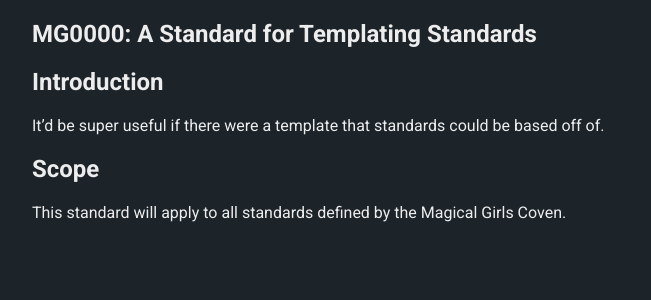
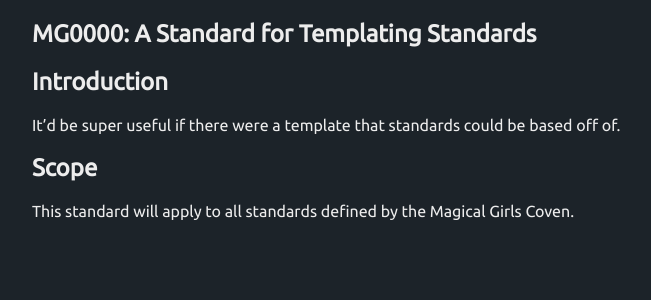
Before and after one commit to mgcoven/Standards, a Jekyll site: the page built from _standards/mg0000/mg0000.md, in a window 1280 px wide. Shown: the top 300 px of the page, without its empty margins (292-943 px from the left). Built offline with Jekyll 4.4.1, drawn with Linux system fonts in a browser that asks for light colours.

Commit message:
Change font to Ubuntu

```diff
--- a/_layouts/default.html
+++ b/_layouts/default.html
@@ -13,7 +13,7 @@
   {% endif %}
 
   <link rel="canonical" href="{{ site.url }}{{ page.url }}" />
-  <link rel="stylesheet" href="//fonts.googleapis.com/css?family=Roboto:300,400,500,700" type="text/css">
+  <link href="https://fonts.googleapis.com/css?family=Ubuntu" rel="stylesheet">
 
   <link rel="stylesheet" href="{{ site.url }}/assets/styles.css" type="text/css">
 </head>
--- a/assets/styles.scss
+++ b/assets/styles.scss
@@ -4,7 +4,7 @@
 html, body {
   background-color: #1C2329;
   color: #EDEDED;
-  font-family: 'Roboto', sans-serif;
+  font-family: 'Ubuntu', sans-serif;
 }
 
 a {
```
